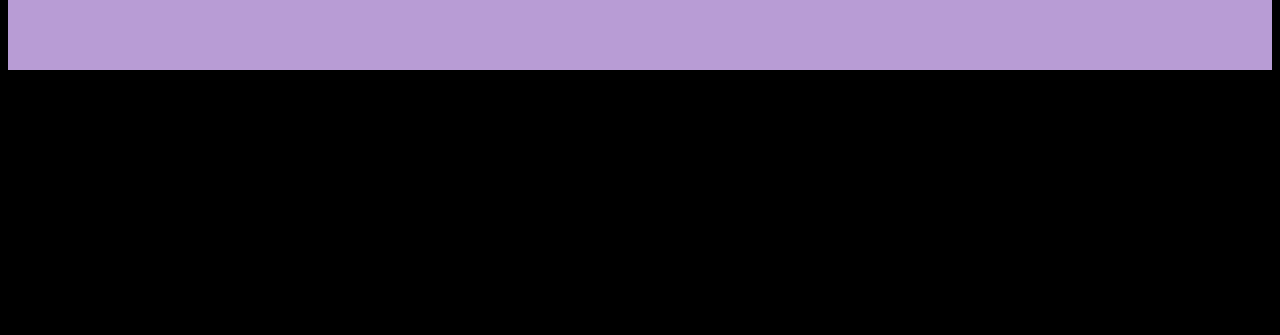
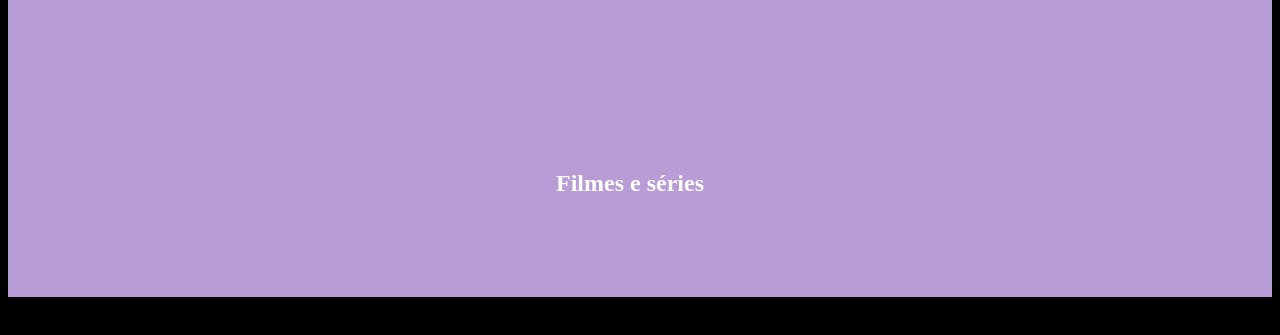
Before and after one commit to zk-evelinflavia/Aluraflix, a plain HTML site: page index.html in a window 1280 px wide. Shown: the part 435-770 px from the top of the page. Drawn offline with Linux system fonts and the light colour scheme.

Commit message:
index.html

```diff
--- a/index.html
+++ b/index.html
@@ -20,5 +20,10 @@
 
 
 
- </body>
+</section>
+
+  <section class="categoria">
+ <H1>Filmes e séries</H1>
+   <div>
+
  </html>
```
